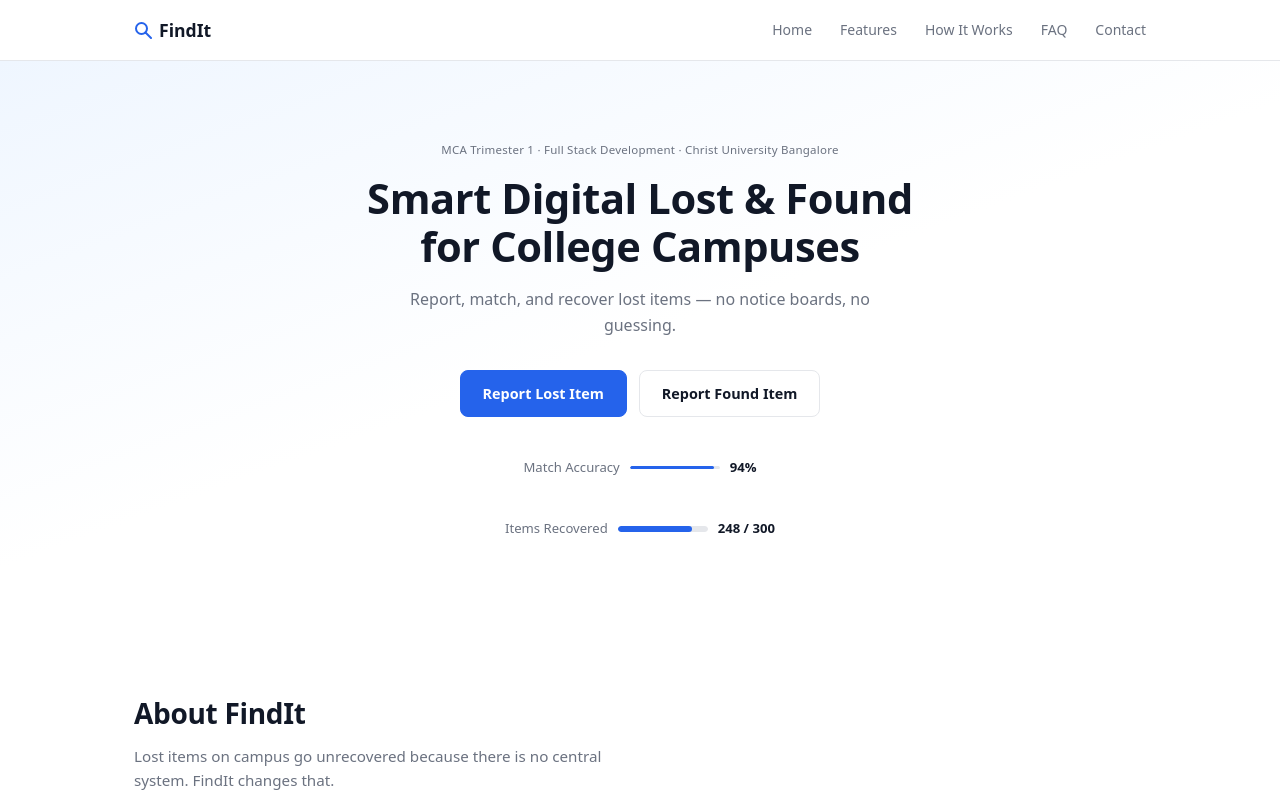
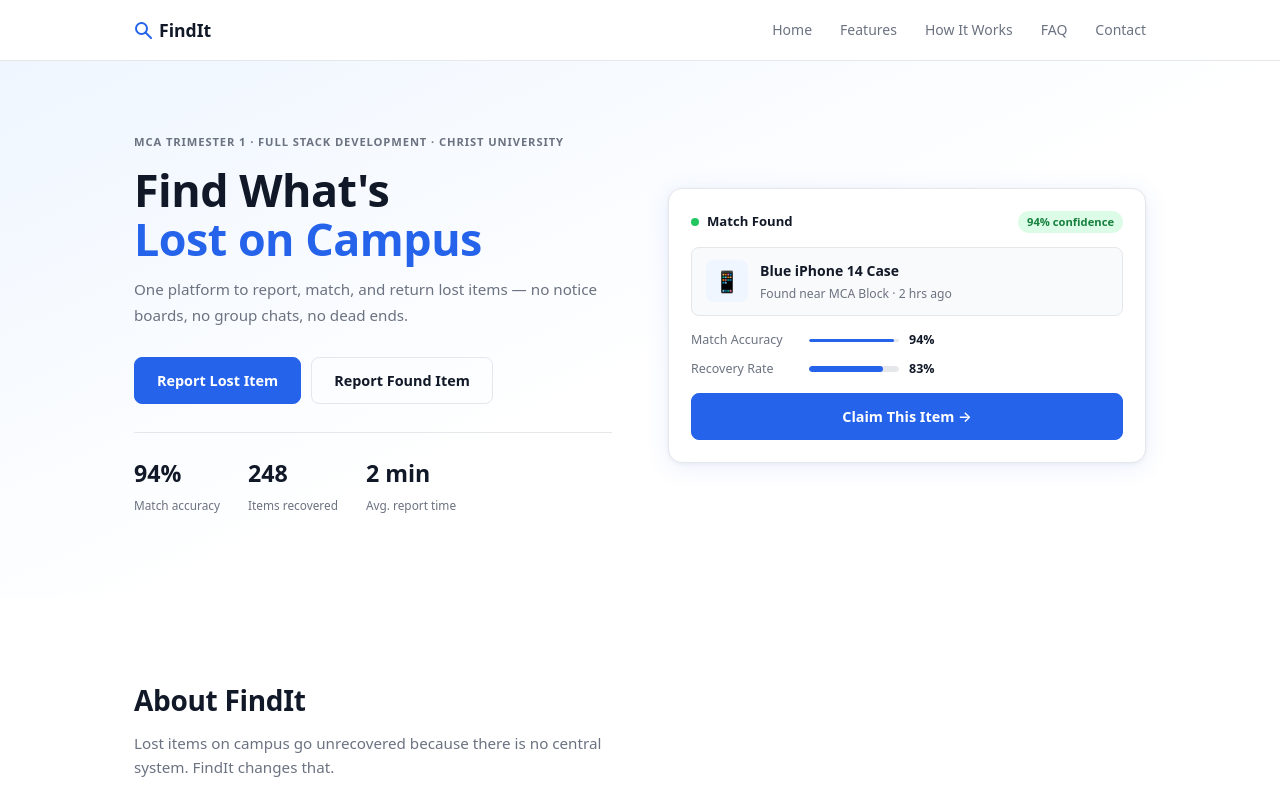
Before and after one commit to vishalbg02/FindIt-Lost-And-Found, a plain HTML site: page index.html in a window 1280 px wide. Shown: the top 800 px of the page. Drawn offline with Linux system fonts and the light colour scheme.

Commit message:
Enhance hero section — two-column layout with product match card
- Split hero into left text + right card preview (2-col grid)
- Added match card showing a live "Match Found" result with item, confidence badge, meter + progress
- Replaced centered stats with inline .hero-stats strip (94%, 248, 2 min)
- Added .hl highlight class for blue headline accent
- CSS: removed .metrics/.metric, added compact hero card classes

Co-Authored-By: Claude Sonnet 4.6 <noreply@anthropic.com>

```diff
--- a/index.html
+++ b/index.html
@@ -34,27 +34,50 @@
 
 <!-- HERO -->
 <section id="home" class="hero">
-  <div class="wrap">
-    <p class="tag">MCA Trimester 1 &middot; Full Stack Development &middot; Christ University Bangalore</p>
-    <h1>Smart Digital Lost &amp; Found<br>for College Campuses</h1>
-    <p class="lead">Report, match, and recover lost items — no notice boards, no guessing.</p>
-    <div class="hero-btns">
-      <a href="#modal-lost" class="btn">Report Lost Item</a>
-      <a href="#modal-found" class="btn-o">Report Found Item</a>
+  <div class="wrap hero-inner">
+
+    <div class="hero-text">
+      <p class="tag">MCA Trimester 1 &middot; Full Stack Development &middot; Christ University</p>
+      <h1>Find What's<br><span class="hl">Lost on Campus</span></h1>
+      <p class="lead">One platform to report, match, and return lost items — no notice boards, no group chats, no dead ends.</p>
+      <div class="hero-btns">
+        <a href="#modal-lost" class="btn">Report Lost Item</a>
+        <a href="#modal-found" class="btn-o">Report Found Item</a>
+      </div>
+      <div class="hero-stats">
+        <div class="hstat"><strong>94%</strong><span>Match accuracy</span></div>
+        <div class="hstat"><strong>248</strong><span>Items recovered</span></div>
+        <div class="hstat"><strong>2 min</strong><span>Avg. report time</span></div>
+      </div>
     </div>
-    <!-- HTML5 meter and progress — platform at a glance -->
-    <div class="metrics">
-      <div class="metric">
+
+    <!-- Product preview card — HTML5 meter + progress inside -->
+    <div class="hero-card">
+      <div class="hcard-hd">
+        <span class="hdot"></span>
+        <span>Match Found</span>
+        <span class="hbadge">94% confidence</span>
+      </div>
+      <div class="hcard-item">
+        <div class="hcard-ico">&#128241;</div>
+        <div>
+          <p><strong>Blue iPhone 14 Case</strong></p>
+          <small>Found near MCA Block &middot; 2 hrs ago</small>
+        </div>
+      </div>
+      <div class="hbar">
         <span>Match Accuracy</span>
-        <meter value="0.94" min="0" max="1" low="0.4" high="0.7" optimum="1" title="94% match accuracy"></meter>
+        <meter value="0.94" min="0" max="1" low="0.4" high="0.7" optimum="1"></meter>
         <strong>94%</strong>
       </div>
-      <div class="metric">
-        <span>Items Recovered</span>
-        <progress value="248" max="300" title="248 of 300 reports resolved"></progress>
-        <strong>248 / 300</strong>
+      <div class="hbar">
+        <span>Recovery Rate</span>
+        <progress value="248" max="300"></progress>
+        <strong>83%</strong>
       </div>
+      <a href="#modal-lost" class="btn hcard-cta">Claim This Item &rarr;</a>
     </div>
+
   </div>
 </section>
 
--- a/style.css
+++ b/style.css
@@ -96,55 +96,35 @@ button { font-family: inherit; }
 
 
 /* ---- HERO ---- */
-.hero {
-  padding: 80px 0 72px;
-  background: linear-gradient(160deg, #EFF6FF 0%, #fff 50%);
-  text-align: center;
-}
+.hero       { padding: 72px 0 80px; background: linear-gradient(155deg, #EFF6FF 0%, #fff 55%); }
+.hero-inner { display: grid; grid-template-columns: 1fr 1fr; gap: 56px; align-items: center; }
 
-.hero h1 {
-  font-size: 2.6rem;
-  font-weight: 800;
-  line-height: 1.15;
-  letter-spacing: -.4px;
-  margin-bottom: 16px;
-}
+.tag  { font-size: .7rem; color: var(--gray); font-weight: 600; letter-spacing: .08em; text-transform: uppercase; margin-bottom: 14px; }
+.hero-text h1 { font-size: 2.8rem; font-weight: 800; line-height: 1.1; letter-spacing: -.5px; margin-bottom: 14px; }
+.hl   { color: var(--blue); }
+.lead { color: var(--gray); font-size: .95rem; line-height: 1.7; margin-bottom: 28px; }
+.hero-btns { display: flex; gap: 10px; flex-wrap: wrap; margin-bottom: 28px; }
 
-.lead  { color: var(--gray); font-size: 1rem; max-width: 460px; margin: 0 auto 32px; }
-.tag   { font-size: .72rem; color: var(--gray); font-weight: 500; margin-bottom: 16px; letter-spacing: .02em; }
+.hero-stats  { display: flex; gap: 28px; padding-top: 22px; border-top: 1px solid var(--border); }
+.hstat strong { display: block; font-size: 1.45rem; font-weight: 800; }
+.hstat span   { font-size: .74rem; color: var(--gray); }
 
-.hero-btns { display: flex; gap: 12px; justify-content: center; flex-wrap: wrap; margin-bottom: 40px; }
+/* Hero product card */
+.hero-card  { background: #fff; border: 1px solid var(--border); border-radius: 14px; padding: 22px; box-shadow: 0 4px 24px rgba(37,99,235,.1), 0 1px 4px rgba(0,0,0,.05); }
+.hcard-hd   { display: flex; align-items: center; gap: 8px; font-size: .82rem; font-weight: 600; margin-bottom: 14px; }
+.hdot       { width: 8px; height: 8px; background: #22C55E; border-radius: 50%; flex-shrink: 0; }
+.hbadge     { margin-left: auto; background: #DCFCE7; color: #15803D; font-size: .7rem; font-weight: 700; padding: 2px 9px; border-radius: 99px; }
+.hcard-item { display: flex; align-items: center; gap: 12px; background: var(--bg); border: 1px solid var(--border); border-radius: var(--r); padding: 12px 14px; margin-bottom: 14px; }
+.hcard-ico  { font-size: 1.3rem; width: 42px; height: 42px; background: #EFF6FF; border-radius: var(--r); display: flex; align-items: center; justify-content: center; flex-shrink: 0; }
+.hcard-item p     { font-size: .875rem; }
+.hcard-item small { display: block; font-size: .76rem; color: var(--gray); margin-top: 2px; }
+.hbar       { display: flex; align-items: center; gap: 10px; font-size: .78rem; margin-bottom: 9px; }
+.hbar span  { color: var(--gray); min-width: 108px; }
+.hbar strong{ color: var(--ink); font-weight: 600; }
+.hcard-cta  { display: block; text-align: center; margin-top: 14px; }
 
 /* HTML5 meter + progress */
-.metrics {
-  display: flex;
-  gap: 40px;
-  justify-content: center;
-  flex-wrap: wrap;
-  max-width: 420px;
-  margin: 0 auto;
-}
-
-.metric {
-  display: flex;
-  align-items: center;
-  gap: 10px;
-  font-size: .82rem;
-}
-
-.metric span  { color: var(--gray); white-space: nowrap; }
-.metric strong { color: var(--ink); font-weight: 600; white-space: nowrap; }
-
-meter, progress {
-  width: 90px;
-  height: 6px;
-  border: none;
-  border-radius: 4px;
-  overflow: hidden;
-  appearance: none;
-  -webkit-appearance: none;
-}
-
+meter, progress { width: 90px; height: 6px; border: none; border-radius: 4px; overflow: hidden; appearance: none; -webkit-appearance: none; }
 meter::-webkit-meter-bar,
 progress::-webkit-progress-bar     { background: var(--border); border: none; border-radius: 4px; }
 meter::-webkit-meter-optimum-value,
@@ -457,6 +437,8 @@ form {
 
 /* ---- RESPONSIVE ---- */
 @media (max-width: 860px) {
+  .hero-inner  { grid-template-columns: 1fr; gap: 36px; }
+  .hero-card   { max-width: 440px; }
   .cards       { grid-template-columns: 1fr 1fr; }
   .steps       { flex-direction: column; gap: 12px; }
   .step-arrow  { transform: rotate(90deg); padding: 4px 0 4px 20px; }
@@ -493,8 +475,8 @@ form {
   .nav-links li:last-child a { border-bottom: none; }
   .nav-links li a:hover { background: var(--bg); color: var(--blue); }
 
-  .hero h1  { font-size: 1.85rem; }
-  .hero-btns { flex-direction: column; align-items: center; }
+  .hero-text h1 { font-size: 1.9rem; }
+  .hero-btns { flex-direction: column; align-items: flex-start; }
   .hero-btns .btn,
   .hero-btns .btn-o { width: 220px; text-align: center; }
 
```
